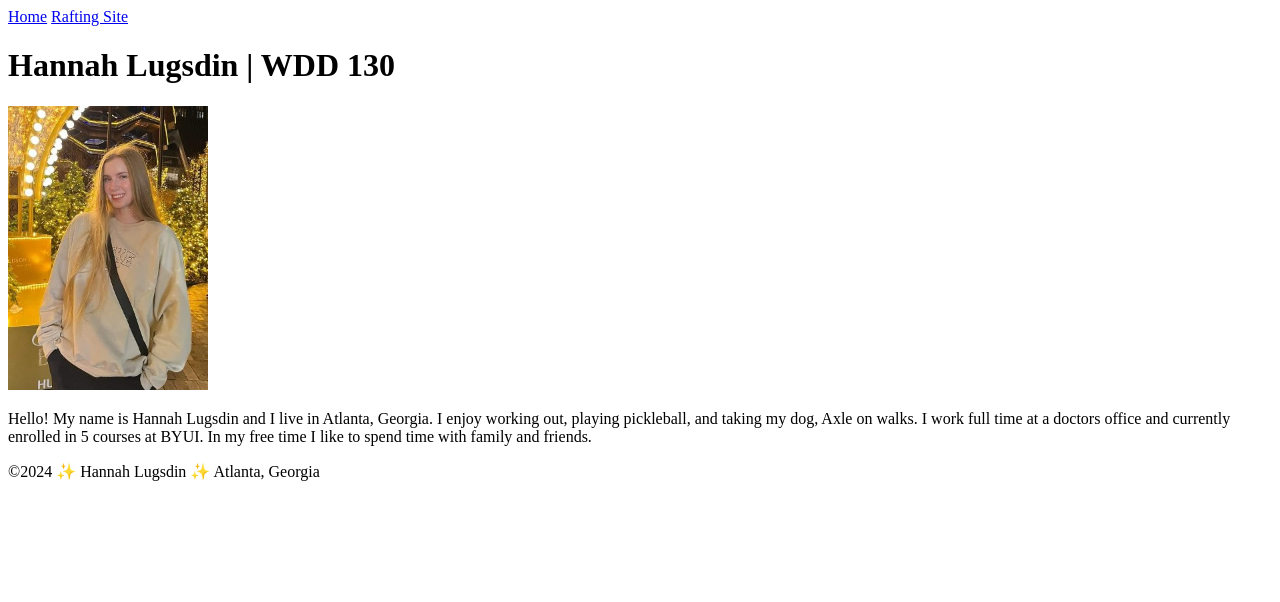
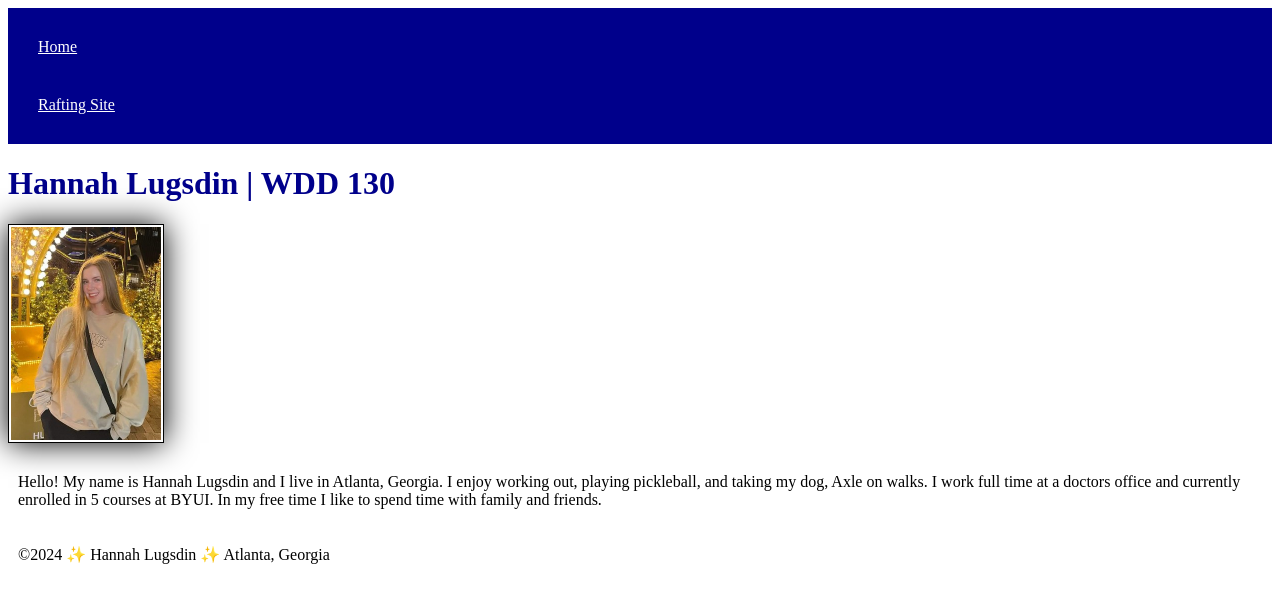
Before and after one commit to hannahlugsdin11/wdd130, a plain HTML site: page index.html/index.html in a window 1280 px wide. Drawn offline with Linux system fonts and the light colour scheme.

Commit message:
style update

```diff
--- a/index.html/index.html
+++ b/index.html/index.html
@@ -4,6 +4,7 @@
     <meta charset="utf-8">
     <meta name="viewport" content="width=device-width,initial-scale=1.0">
     <title>Hannah Lugsdin | WDD 130</title>
+    <link rel="stylesheet" href="styles/styles.css">
   </head>
   <body>
     <header>
--- /dev/null
+++ b/index.html/styles/styles.css
@@ -0,0 +1,22 @@
+nav {
+    background-color: darkblue;
+    padding: 10px;
+}
+nav a {
+    color: white;
+    display: block;
+    padding: 20px;
+}
+h1 {
+    color: darkblue;
+}
+img {
+    width: 150px;
+    height: auto;
+    border: 1px solid black;
+    padding: 2px;
+    box-shadow: 0 0 30px;
+}
+p {
+    padding: 10px;
+}
```
Also changed, not shown: index.html/week02/holygrail.html (+6 -2 lines).
